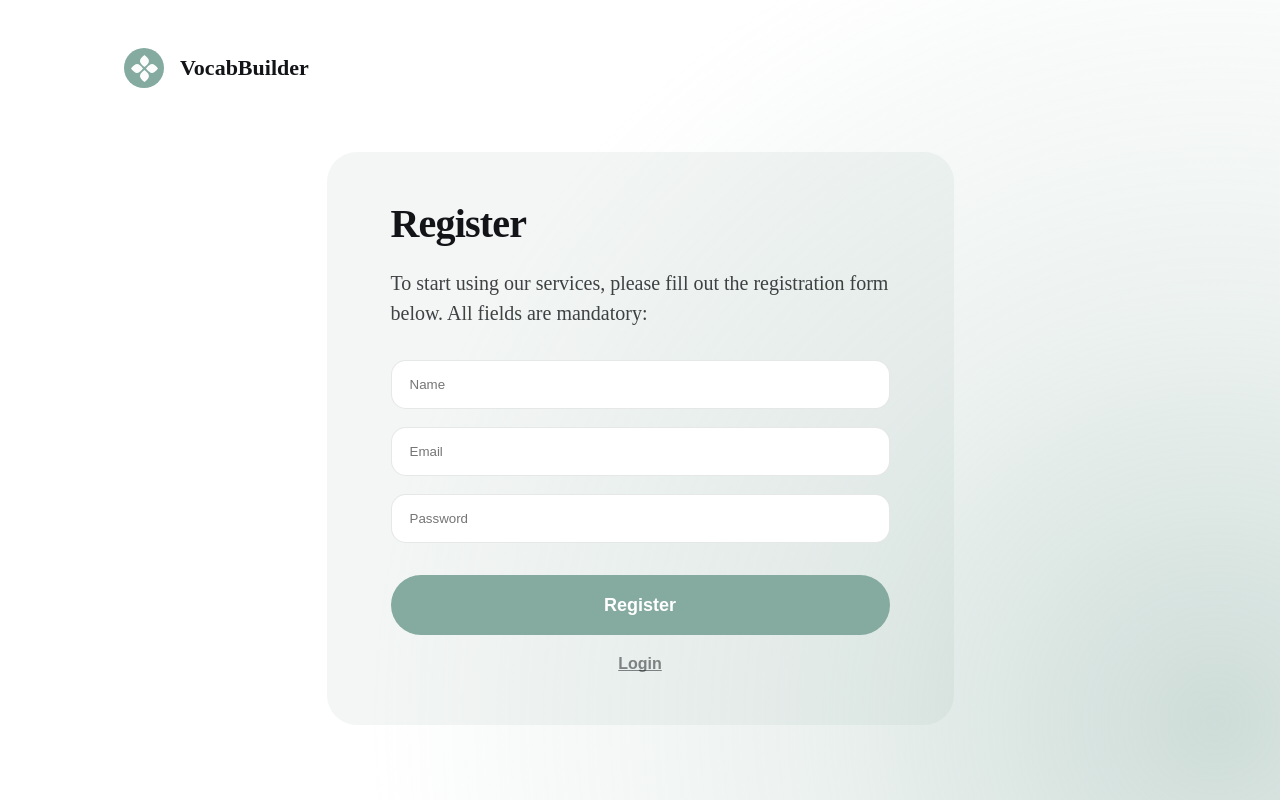
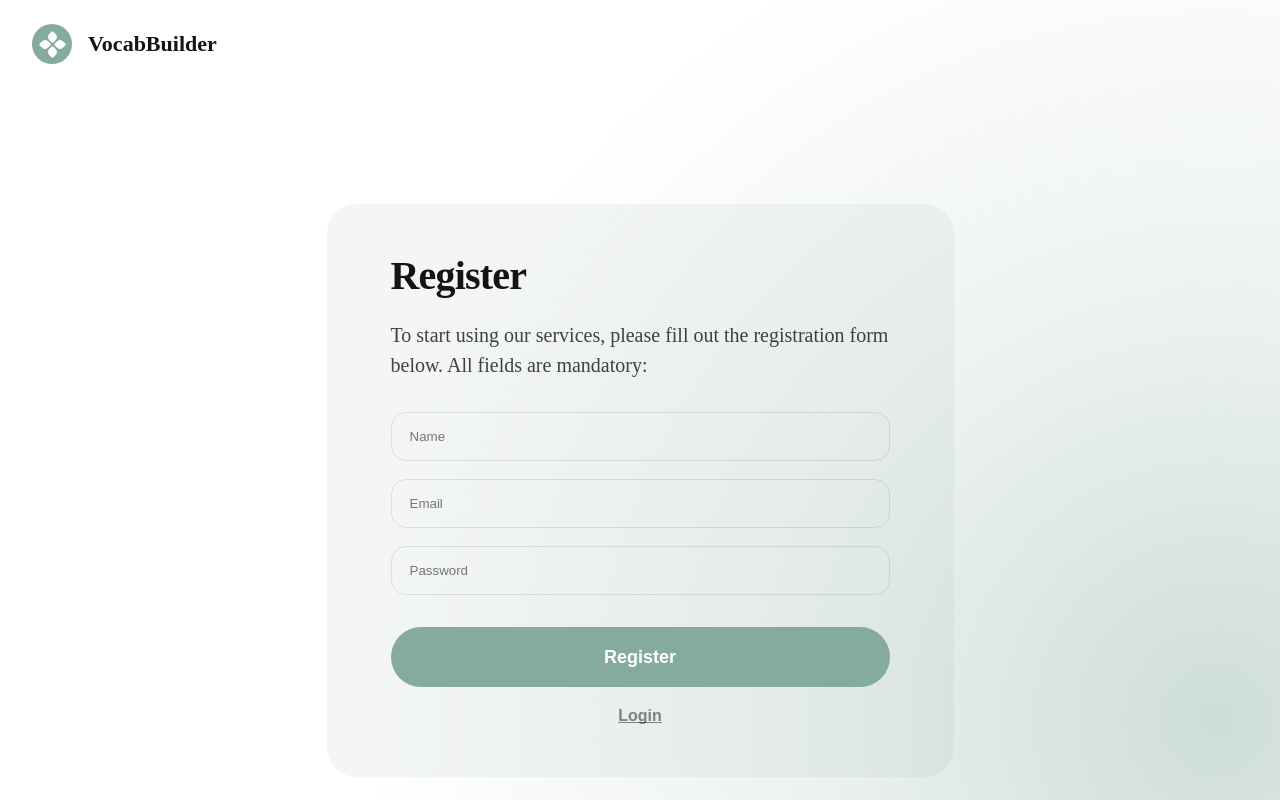
Before and after one commit to tania-tatiana/VocabBuilder, a React (Vite) app: page / in a window 1280 px wide. Shown: the top 800 px of the page. Built offline with nearby package versions, Linux system fonts and the light colour scheme.

Commit message:
complete adaptive design got RegisterPage

```diff
--- a/src/components/AuthBanner/AuthBanner.module.css
+++ b/src/components/AuthBanner/AuthBanner.module.css
@@ -7,11 +7,33 @@
 }
 
 .authImage {
+  width: auto;
+  height: 191px;
+  box-sizing: border-box;
+  display: block;
+}
+
+@media (min-width: 768px) {
+  .authImage {
+    display: none;
+  }
+}
+
+@media (min-width: 1440px) {
+  .authImage {
+    display: block;
     width: 498px;
     height: 435px;
   }
+}
 
 .authText {
+  display: none;
+}
+
+@media (min-width: 768px) {
+  .authText {
+    display: flex;
     font-weight: 400;
     font-size: 16px;
 
@@ -20,3 +42,4 @@
     text-align: center;
     color: rgba(18, 20, 23, 0.8);
   }
+}
--- a/src/components/Logo/Logo.module.css
+++ b/src/components/Logo/Logo.module.css
@@ -2,6 +2,13 @@
   display: flex;
   align-items: center;
   gap: 16px;
+  margin: 16px;
+}
+
+@media (min-width: 768px) {
+  .logo {
+    margin: 0;
+  }
 }
 
 .logoText {
--- a/src/components/RegisterForm/RegisterForm.module.css
+++ b/src/components/RegisterForm/RegisterForm.module.css
@@ -1,5 +1,5 @@
 .form {
-  padding: 48px 64px;
+  padding: 32px 16px;
   border-radius: 30px;
   width: 100%;
   max-width: 627px;
@@ -7,6 +7,12 @@
   max-height: 591px;
   background: rgba(133, 170, 159, 0.1);
   box-sizing: border-box;
+}
+
+@media (min-width: 768px) {
+  .form {
+    padding: 48px 64px;
+  }
 }
 
 .text {
@@ -19,21 +25,39 @@
 
 .title {
   font-weight: 600;
-  font-size: 40px;
+  font-size: 30px;
 
-  /* line-height: 48px; */
-  line-height: 1.2;
+  /* line-height: 32px; */
+  line-height: 1.06667;
   letter-spacing: -0.02em;
   color: var(--black);
 }
 
+@media (min-width: 768px) {
+  .title {
+    font-size: 40px;
+
+    /* line-height: 48px; */
+    line-height: 1.2;
+  }
+}
+
 .subtitle {
   font-weight: 400;
-  font-size: 20px;
+  font-size: 16px;
 
-  /* line-height: 30px; */
+  /* line-height: 24px; */
   line-height: 1.5;
   color: rgba(18, 20, 23, 0.8);
+}
+
+@media (min-width: 768px) {
+  .subtitle {
+    font-size: 20px;
+
+    /* line-height: 30px; */
+    line-height: 1.5;
+  }
 }
 
 .inputs {
@@ -58,6 +82,7 @@
   height: 100%;
   max-height: 56px;
   box-sizing: border-box;
+  background-color: transparent;
 }
 
 .buttons {
--- a/src/index.css
+++ b/src/index.css
@@ -3,7 +3,7 @@
   --black: #121417;
   --green: #85aa9f;
   --white: #ffffff;
-  padding: 24px 100px;
+  padding: 0;
   box-sizing: border-box;
 }
 
--- a/src/pages/Auth/RegisterPage/RegisterPage.module.css
+++ b/src/pages/Auth/RegisterPage/RegisterPage.module.css
@@ -1,13 +1,20 @@
 .page {
   display: flex;
   flex-direction: column;
-  gap: 64px;
-  padding: 16px;
+  gap: 8px;
 }
 
 @media (min-width: 768px) {
   .page {
-    padding: 24px;
+    gap: 140px;
+    padding: 24px 32px;
+  }
+}
+
+@media (min-width: 1440px) {
+  .page {
+    gap: 64px;
+    padding: 24px 100px;
   }
 }
 
@@ -20,9 +27,25 @@
   flex: 1;
 }
 
+.form {
+  order: 2;
+}
+
+.banner {
+  order: 1;
+}
+
 @media (min-width: 768px) {
   .mainContent {
     gap: 98px;
+  }
+
+  .banner {
+    display: none;
+  }
+
+  .form {
+    order: 0;
   }
 }
 
@@ -31,4 +54,13 @@
     flex-direction: row;
     gap: 80px;
   }
+
+  .form {
+    order: 1;
+  }
+
+  .banner {
+    order: 2;
+    display: block;
+  }
 }
--- a/src/pages/Auth/RegisterPage/RegisterPage.tsx
+++ b/src/pages/Auth/RegisterPage/RegisterPage.tsx
@@ -8,8 +8,12 @@ export default function RegisterPage() {
     <div className={css.page}>
       <Logo />
       <div className={css.mainContent}>
-        <RegisterForm />
-        <AuthBanner />
+        <div className={css.form}>
+          <RegisterForm />
+        </div>
+        <div className={css.banner}>
+          <AuthBanner />
+        </div>
       </div>
     </div>
   );
```
Also changed, not shown: src/pages/Auth/LoginPage/LoginPage.module.css (added). Lines whose indentation alone changed are shown as unchanged.
